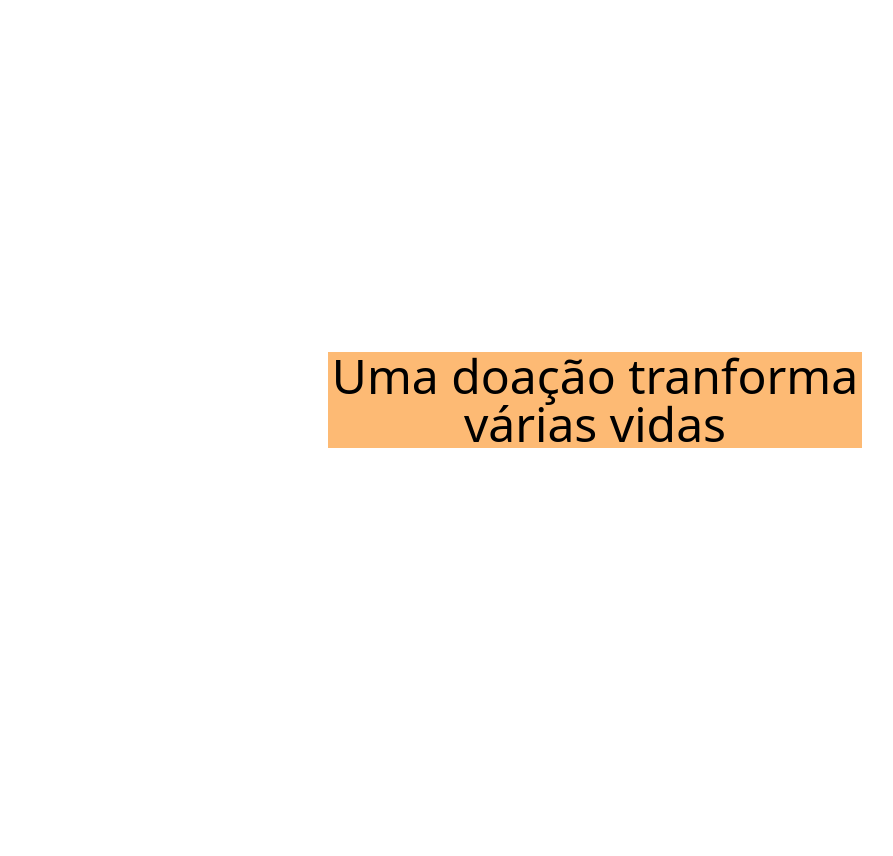
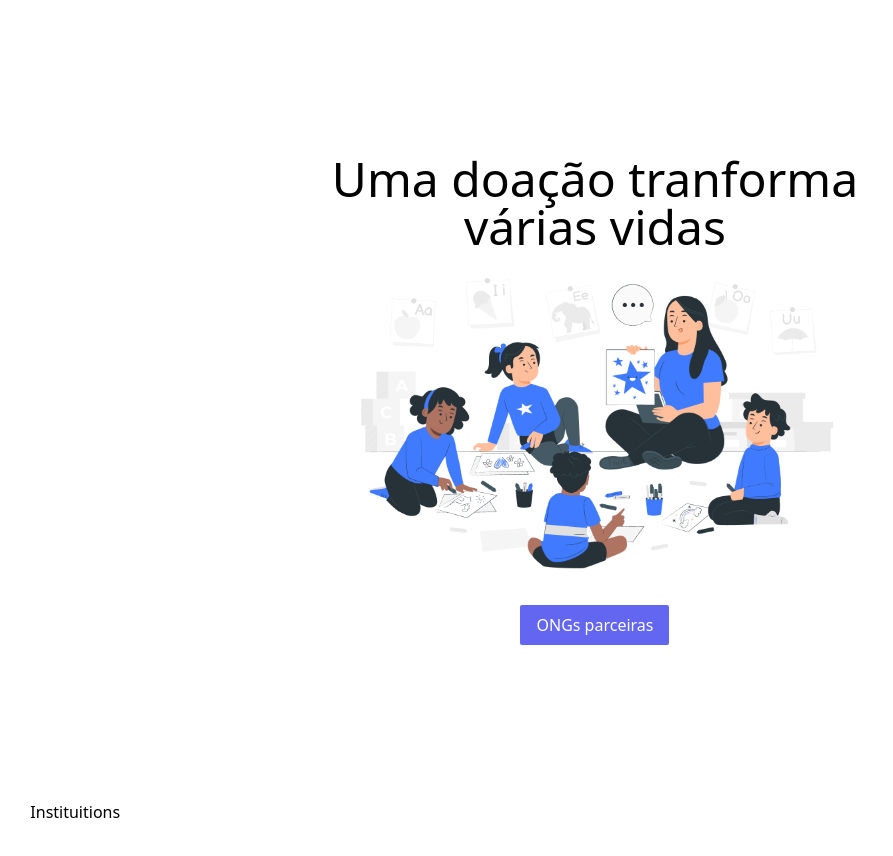
Before and after one commit to HellenPK/comida-em-casa, a React (Create React App) app: page /instituicoes in a window 1280 px wide. Shown: the top 856 px of the page, without its empty margins (45-938 px from the left). Before the commit the page ends 800 px from the top, so only its background shows below. Built offline with nearby package versions, Linux system fonts and the light colour scheme.

Commit message:
Criando component de Instituitions

```diff
--- /dev/null
+++ b/src/screens/Instituitions/components/HeaderInstituitions.jsx
@@ -0,0 +1,24 @@
+import React from 'react';
+import PeploStudying from '../../../assets/images/piople-studying.png'
+import DefaultButton from '../../../components/DefaultButton';
+
+const HeaderInstituitions = () => {
+  return (
+    <div className='px-6'>
+      <div className='flex h-screen m-auto w-11/12 md:justify-center items-center'>
+
+        <div>
+          <div className='px-1'>
+            <h1 className='text-5xl text-bold text-cente text-center'>Uma doação tranforma <br />várias vidas</h1>
+          </div>
+          <img className='m-auto w-8/12' src={PeploStudying} alt="" srcset="" />
+          <div className='flex justify-center mt-5'>
+            <DefaultButton value="ONGs parceiras" to="/" />
+          </div>
+        </div>
+
+      </div>
+    </div>
+  )
+}
+export default HeaderInstituitions
--- /dev/null
+++ b/src/screens/Instituitions/components/Instituitions.jsx
@@ -0,0 +1,10 @@
+const Instituitions = () => {
+  return (
+    <div className="px-6">
+      <div className="flex h-screen w-11/12 m-auto">
+        Instituitions
+      </div>
+    </div>
+  )
+}
+export default Instituitions
--- a/src/screens/Instituitions/index.jsx
+++ b/src/screens/Instituitions/index.jsx
@@ -1,14 +1,13 @@
 import React from 'react';
+import HeaderInstituitions from './components/HeaderInstituitions'
+import Instituitions from './components/Instituitions'
 
 const Institutions = () => {
   return (
-    <div className='px-6'>
-      <div className='flex md:h-screen m-auto w-11/12 md:justify-center items-center'>
-        <div className='bg-orange-300 px-1'>
-          <h1 className='text-5xl text-cente text-center'>Uma doação tranforma <br/>várias vidas</h1>
-        </div>
-      </div>
-    </div>
+    <>
+      <HeaderInstituitions/>
+      <Instituitions/>
+    </>
   )
 }
 export default Institutions
```
Also changed, not shown: src/assets/images/piople-studying.png (added).
